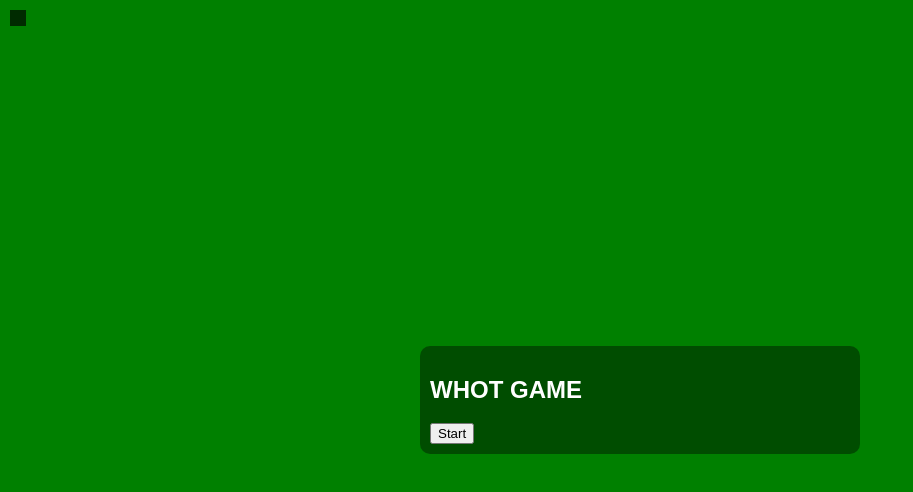
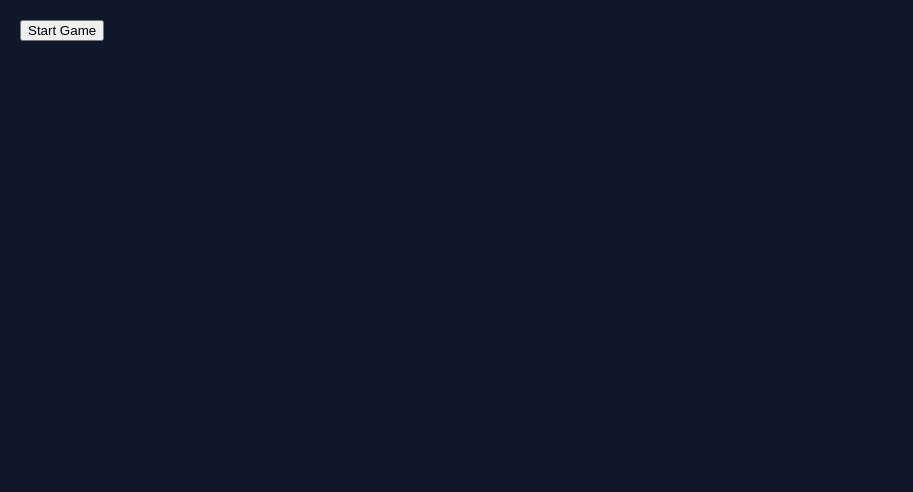
Before and after one commit to annamoyosore/win9ja, a React (Vite) app: page / in a window 1280 px wide. Shown: the top 492 px of the page, without its empty margins (0-913 px from the left). Built offline with nearby package versions, Linux system fonts and the light colour scheme.

Commit message:
Update WhotGame.jsx

```diff
--- a/src/WhotGame.jsx
+++ b/src/WhotGame.jsx
@@ -3,7 +3,7 @@ import { useEffect, useRef, useState } from "react";
 const SHAPES = ["circle", "triangle", "square", "star", "cross"];
 
 // =========================
-// SOUND (UNCHANGED)
+// SOUND
 // =========================
 function playSound(type) {
   const s = {
@@ -30,7 +30,7 @@ function createDeck() {
 }
 
 // =========================
-// VALID MOVE
+// VALID MOVE (FIXED SAFE)
 // =========================
 function isValidMove(card, top, requestedShape) {
   if (!top) return true;
@@ -39,34 +39,59 @@ function isValidMove(card, top, requestedShape) {
 }
 
 // =========================
-// RULE ENGINE (FIXED CORE)
+// CARD RENDER (RESTORED SAFE)
 // =========================
-function applyRules(card, copy, isPlayer) {
-  const opponent = isPlayer ? 1 : 0;
+const cache = new Map();
 
-  // 🟡 1 = HOLD (FORCES TURN LOCK)
-  if (card.number === 1) {
-    copy.locked = opponent;
-    copy.holdActive = true;
+function drawCard(card) {
+  const key = `${card.shape}_${card.number}`;
+  if (cache.has(key)) return cache.get(key);
+
+  const c = document.createElement("canvas");
+  c.width = 90;
+  c.height = 130;
+  const ctx = c.getContext("2d");
+
+  ctx.fillStyle = "#fff";
+  ctx.fillRect(0, 0, 90, 130);
+
+  ctx.strokeStyle = "#e11d48";
+  ctx.lineWidth = 3;
+  ctx.strokeRect(2, 2, 86, 126);
+
+  ctx.fillStyle = "#e11d48";
+  ctx.font = "bold 14px Arial";
+  ctx.fillText(card.number, 8, 18);
+
+  const cx = 45, cy = 65;
+
+  if (card.shape === "circle") {
+    ctx.beginPath();
+    ctx.arc(cx, cy, 16, 0, Math.PI * 2);
+    ctx.fill();
   }
 
-  // 🔴 2 = PICK 2 + LOCK TURN
-  if (card.number === 2) {
-    copy.players[opponent].hand.push(copy.deck.pop());
-    copy.players[opponent].hand.push(copy.deck.pop());
-    copy.locked = opponent;
+  if (card.shape === "square") ctx.fillRect(cx - 14, cy - 14, 28, 28);
+
+  if (card.shape === "triangle") {
+    ctx.beginPath();
+    ctx.moveTo(cx, cy - 16);
+    ctx.lineTo(cx - 16, cy + 16);
+    ctx.lineTo(cx + 16, cy + 16);
+    ctx.closePath();
+    ctx.fill();
   }
 
-  // 🔵 8 = SUSPENSION (SKIP TURN)
-  if (card.number === 8) {
-    copy.skipNext = opponent;
+  if (card.shape === "star") ctx.fillText("★", cx - 8, cy + 6);
+
+  if (card.shape === "cross") {
+    ctx.fillRect(cx - 3, cy - 16, 6, 32);
+    ctx.fillRect(cx - 16, cy - 3, 32, 6);
   }
 
-  // 🟢 14 = REQUEST SHAPE
-  if (card.number === 14) {
-    const shapes = SHAPES[Math.floor(Math.random() * SHAPES.length)];
-    copy.requestedShape = shapes;
-  }
+  const img = c.toDataURL();
+  cache.set(key, img);
+  return img;
 }
 
 // =========================
@@ -77,7 +102,6 @@ export default function WhotGame() {
   const [started, setStarted] = useState(false);
   const [log, setLog] = useState([]);
   const [alerts, setAlerts] = useState([]);
-  const [requestedShape, setRequestedShape] = useState(null);
 
   const gameRef = useRef(null);
   useEffect(() => {
@@ -94,7 +118,36 @@ export default function WhotGame() {
   }
 
   // =========================
-  // START
+  // RULES (UNCHANGED LOGIC)
+  // =========================
+  function applyRules(card, copy, isPlayer) {
+    const opponent = isPlayer ? 1 : 0;
+
+    if (card.number === 1) {
+      copy.locked = opponent;
+      pushAlert("🟡 HOLD");
+    }
+
+    if (card.number === 2) {
+      copy.players[opponent].hand.push(copy.deck.pop());
+      copy.players[opponent].hand.push(copy.deck.pop());
+      pushAlert("🔴 PICK 2");
+    }
+
+    if (card.number === 8) {
+      copy.skipNext = opponent;
+      pushAlert("🔵 SUSPEND");
+    }
+
+    if (card.number === 14) {
+      const shape = SHAPES[Math.floor(Math.random() * SHAPES.length)];
+      copy.requestedShape = shape;
+      pushAlert("🟢 REQUEST " + shape);
+    }
+  }
+
+  // =========================
+  // START (FIXED - NO CRASH)
   // =========================
   function startMatch() {
     const deck = createDeck();
@@ -109,7 +162,6 @@ export default function WhotGame() {
       turn: "player",
       skipNext: null,
       locked: null,
-      holdActive: false,
       requestedShape: null
     });
 
@@ -117,6 +169,9 @@ export default function WhotGame() {
     setLog([]);
     setAlerts([]);
   }
+
+  const requestedShape = game?.requestedShape;
+  const top = game?.discard?.at(-1);
 
   // =========================
   // PLAYER MOVE
@@ -127,7 +182,6 @@ export default function WhotGame() {
 
     const copy = JSON.parse(JSON.stringify(g));
     const player = copy.players[0];
-    const top = copy.discard.at(-1);
     const card = player.hand[i];
 
     if (!isValidMove(card, top, requestedShape)) {
@@ -143,13 +197,6 @@ export default function WhotGame() {
 
     addLog(`You played ${card.number}`);
 
-    // 🟡 HOLD LOGIC: PLAYER RETAINS TURN
-    if (card.number === 1) {
-      copy.turn = "player";
-      return setGame(copy);
-    }
-
-    // 🔴 2 / 🔵 8 / NORMAL → BOT TURN (unless locked)
     copy.turn = "bot";
     setGame(copy);
 
@@ -167,7 +214,7 @@ export default function WhotGame() {
     copy.players[0].hand.push(copy.deck.pop());
 
     playSound("draw");
-    addLog("Drew from market");
+    addLog("Drew market");
 
     copy.turn = "bot";
     setGame(copy);
@@ -176,32 +223,22 @@ export default function WhotGame() {
   }
 
   // =========================
-  // BOT LOGIC (FIXED TURN LOCK)
+  // BOT (SAFE)
   // =========================
   function botPlay() {
     const g = gameRef.current;
     if (!g) return;
 
     const copy = JSON.parse(JSON.stringify(g));
+    const bot = copy.players[1];
 
-    const bot = copy.players[1];
-    const top = copy.discard.at(-1);
-
-    // 🔵 SKIP LOGIC (8)
-    if (copy.skipNext === 1) {
-      addLog("Bot skipped turn");
-      copy.skipNext = null;
-      copy.turn = "player";
-      return setGame(copy);
-    }
-
-    let move = bot.hand.findIndex(c =>
+    const move = bot.hand.findIndex(c =>
       isValidMove(c, top, requestedShape)
     );
 
     if (move === -1) {
       bot.hand.push(copy.deck.pop());
-      addLog("Bot drew (no move)");
+      addLog("Bot drew");
       copy.turn = "player";
       return setGame(copy);
     }
@@ -214,44 +251,31 @@ export default function WhotGame() {
 
     addLog(`Bot played ${card.number}`);
 
-    // 🟡 HOLD: BOT RETAINS TURN
-    if (card.number === 1) {
-      copy.turn = "bot";
-      setGame(copy);
-      return setTimeout(botPlay, 400);
-    }
-
     copy.turn = "player";
     setGame(copy);
   }
 
-  const top = game?.discard?.at(-1);
+  if (!game) {
+    return (
+      <div style={{ padding: 20 }}>
+        <button onClick={startMatch}>Start Game</button>
+      </div>
+    );
+  }
 
   return (
     <div style={styles.bg}>
       <div style={styles.box}>
         <h2>WHOT GAME</h2>
 
-        {/* HISTORY */}
         <div style={styles.history}>
-          {log.map((l, i) => (
-            <div key={i}>• {l}</div>
-          ))}
+          {log.map((l, i) => <div key={i}>• {l}</div>)}
         </div>
 
-        {/* ALERTS */}
         <div style={styles.alertBox}>
-          {alerts.map((a, i) => (
-            <div key={i}>{a}</div>
-          ))}
+          {alerts.map((a, i) => <div key={i}>{a}</div>)}
         </div>
 
-        {!started && (
-          <button onClick={startMatch}>Start</button>
-        )}
-
-        {started && game && (
-          <>
         <div>
           🤖 Bot Cards: {game.players[1].hand.length}
         </div>
@@ -270,8 +294,8 @@ export default function WhotGame() {
             />
           ))}
         </div>
-          </>
-        )}
+
+        <button onClick={drawMarket}>Market ({game.deck.length})</button>
       </div>
     </div>
   );
@@ -279,30 +303,8 @@ export default function WhotGame() {
 
 // styles unchanged
 const styles = {
-  bg: {
-    minHeight: "100vh",
-    background: "green",
-    display: "flex",
-    justifyContent: "center",
-    alignItems: "center"
-  },
-  box: {
-    width: 420,
-    padding: 10,
-    background: "#00000066",
-    color: "#fff",
-    borderRadius: 10
-  },
-  history: {
-    marginBottom: 10,
-    fontSize: 12
-  },
-  alertBox: {
-    position: "absolute",
-    top: 10,
-    left: 10,
-    background: "#000000aa",
-    color: "yellow",
-    padding: 8
-  }
+  bg: { minHeight: "100vh", background: "green", display: "flex", justifyContent: "center", alignItems: "center" },
+  box: { width: 420, padding: 10, background: "#00000066", color: "#fff" },
+  history: { fontSize: 12, marginBottom: 10 },
+  alertBox: { background: "#000000aa", color: "yellow", padding: 6 }
 };
```
Lines whose indentation alone changed are shown as unchanged.
